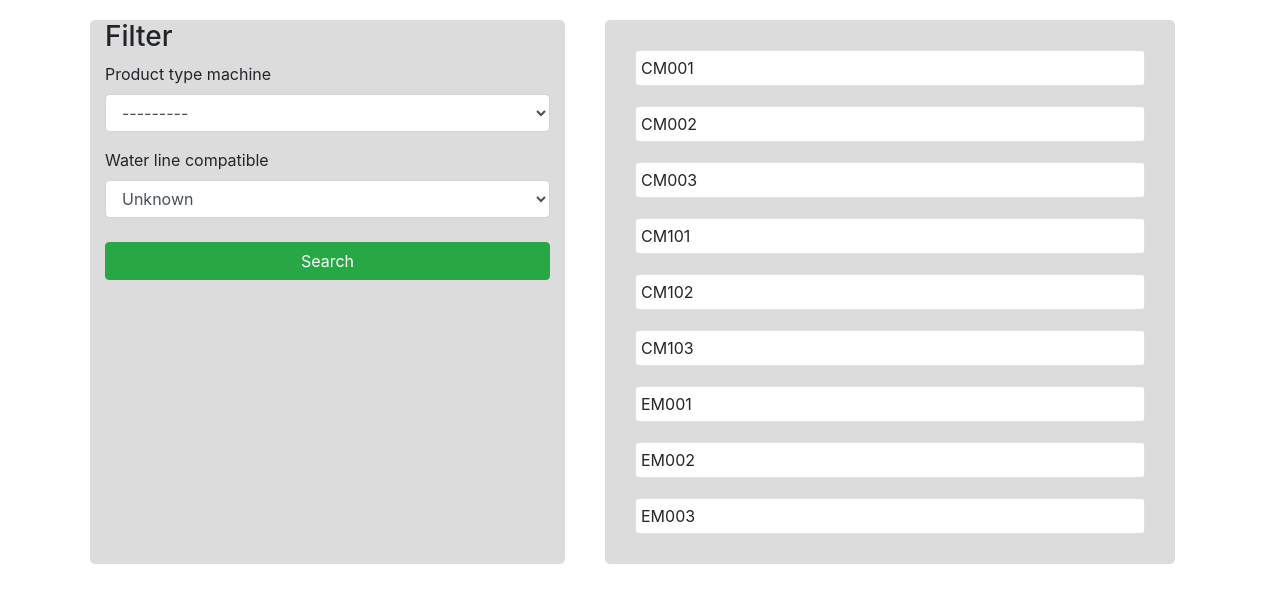
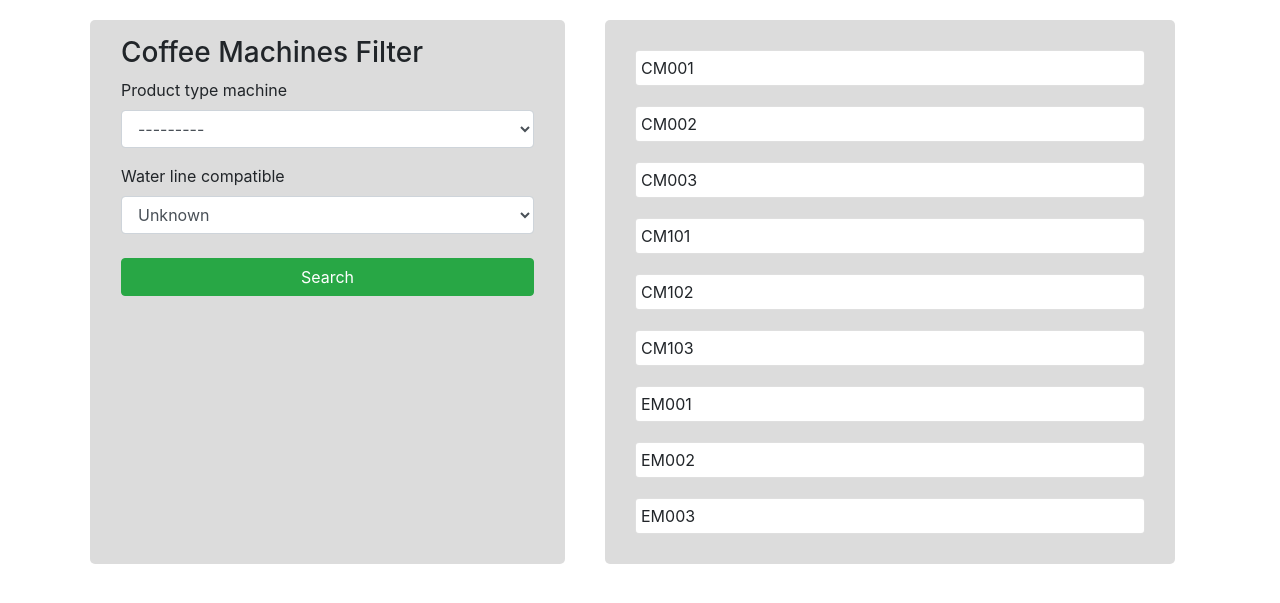
Before and after one commit to marina-fares/Python-Task, a Django app: page / in a window 1280 px wide. Shown: the part 56-659 px from the top of the page. Run offline with Django 3.2, Linux system fonts and the light colour scheme; data comes from the database, SQL or seed files in the repository; some libraries are stand-ins or nearby versions.

Commit message:
update url

```diff
--- a/coffee_machine/templates/home.html
+++ b/coffee_machine/templates/home.html
@@ -8,8 +8,8 @@
             <div class="row">
                 <div class="col-lg-5" style='background-color:#DCDCDC;margin:20px;border-radius:5px'>
                     <div class="white-bg">
-                        <div class="form_inner white-bg">
-                            <h3>Filter</h3>
+                        <div class="form_inner white-bg m-3">
+                            <h3>Coffee Machines Filter</h3>
                             <form action="#" method='GET'>
                                 {% csrf_token %}
                                 {% bootstrap_form machines.form%}
--- a/coffee_pods/templates/pod.html
+++ b/coffee_pods/templates/pod.html
@@ -8,8 +8,8 @@
             <div class="row">
                 <div class="col-lg-5" style='background-color:#DCDCDC;margin:20px;border-radius:5px'>
                     <div class="white-bg">
-                        <div class="form_inner white-bg">
-                            <h3>Filter</h3>
+                        <div class="form_inner white-bg m-3">
+                            <h3>Coffee Pods Filter</h3>
                             <form action="#" method='GET'>
                                 {% csrf_token %}
                                 {% bootstrap_form myfilter.form%}
```
